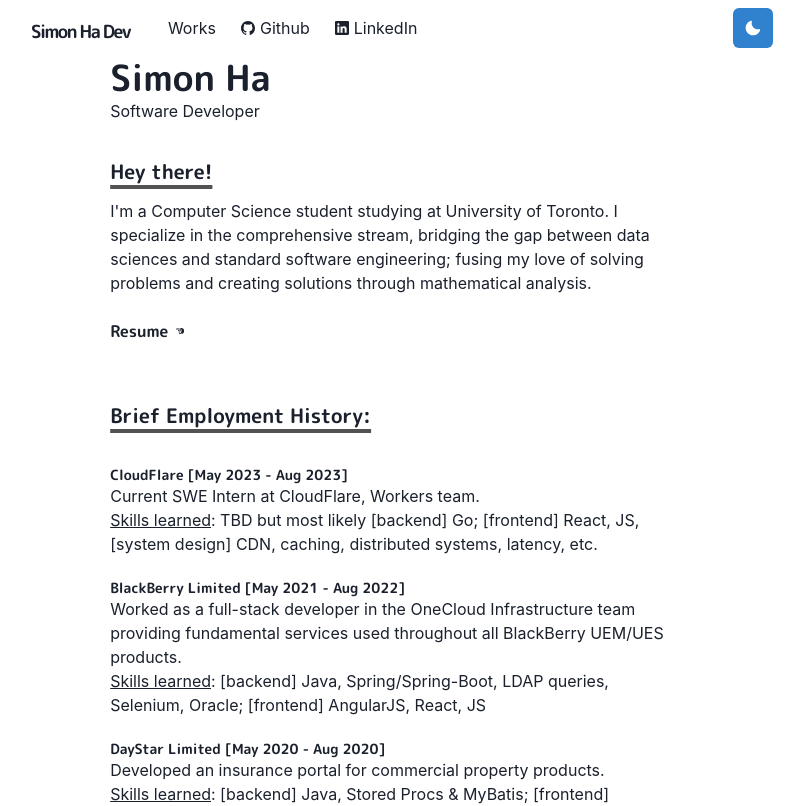
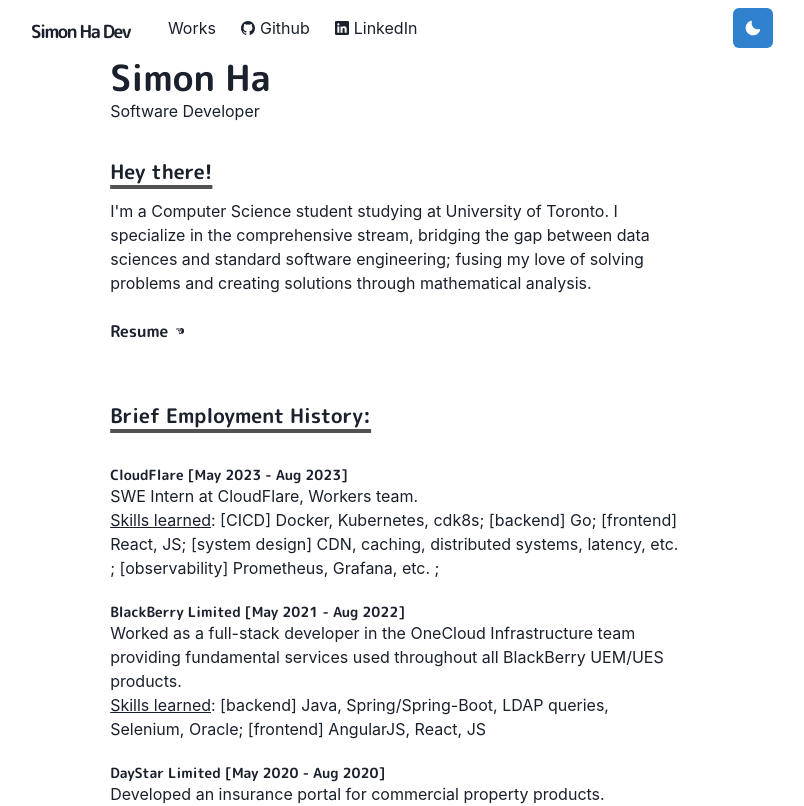
Before and after one commit to simonha9/portfolio, a Next.js app: page /about in a window 1280 px wide. Shown: the top 806 px of the page, without its empty margins (243-1047 px from the left). Built offline with nearby package versions, Linux system fonts and the light colour scheme.

Commit message:
updating resume + about

```diff
--- a/pages/about.js
+++ b/pages/about.js
@@ -51,9 +51,9 @@ const about = () => {
                 <br />
                 <Paragraph>
                     <Heading as='h6' size='xs'>CloudFlare [May 2023 - Aug 2023]</Heading>
-                    Current SWE Intern at CloudFlare, Workers team.
+                    SWE Intern at CloudFlare, Workers team.
                     <br />
-                    <u>Skills learned</u>: TBD but most likely [backend] Go;  [frontend] React, JS, [system design] CDN, caching, distributed systems, latency, etc.
+                    <u>Skills learned</u>: [CICD] Docker, Kubernetes, cdk8s; [backend] Go;  [frontend] React, JS; [system design] CDN, caching, distributed systems, latency, etc. ; [observability] Prometheus, Grafana, etc. ;
 
                 </Paragraph>
                 <br />
```
Also changed, not shown: 1 other file (tests, documents, lock files or other folders).
